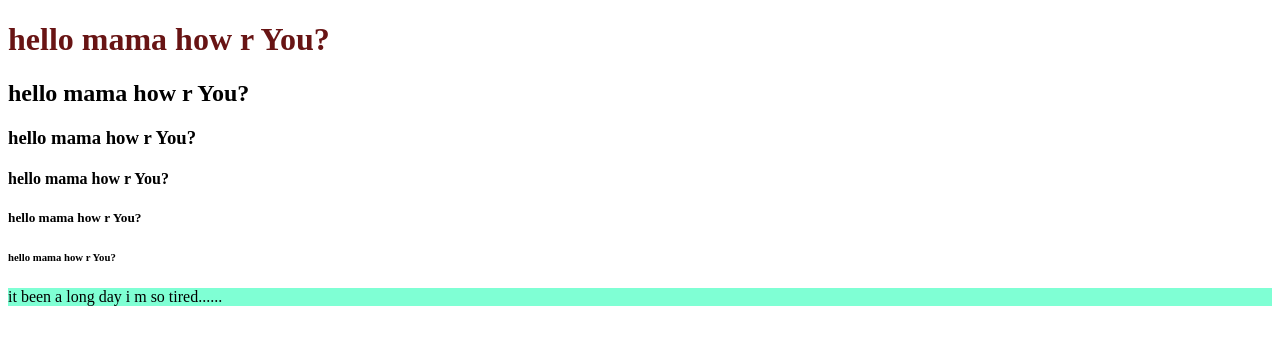
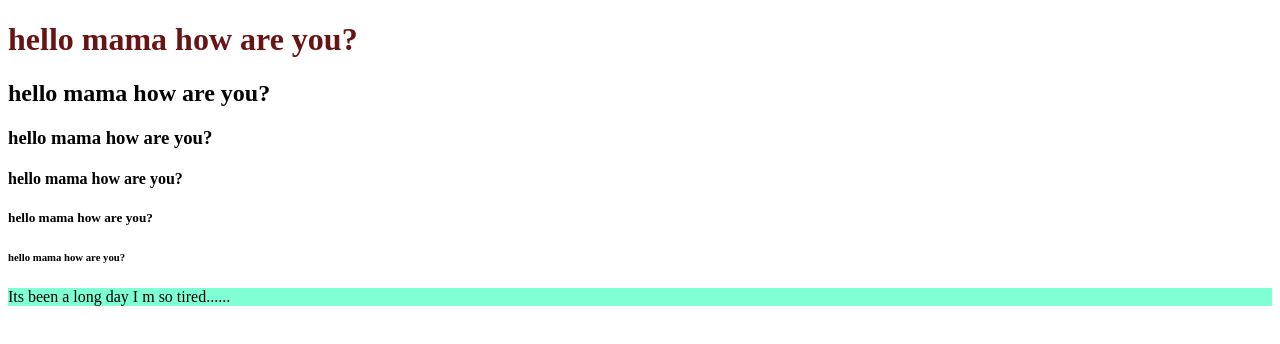
Before and after one commit to RAZYANIK/My-second-repo, a plain HTML site: page index.html in a window 1280 px wide. Drawn offline with Linux system fonts and the light colour scheme.

Commit message:
correct html

```diff
--- a/index.html
+++ b/index.html
@@ -8,12 +8,12 @@
     <link rel="stylesheet" href="style.css">
 </head>
 <body>
-    <h1>hello mama how r You?</h1>
-    <h2>hello mama how r You?</h2>
-    <h3>hello mama how r You?</h3>
-    <h4>hello mama how r You?</h4>
-    <h5>hello mama how r You?</h5>
-    <h6>hello mama how r You?</h6>
-    <p>it been a long day i m so tired......</p>
+    <h1>hello mama how are you?</h1>
+    <h2>hello mama how are you?</h2>
+    <h3>hello mama how are you?</h3>
+    <h4>hello mama how are you?</h4>
+    <h5>hello mama how are you?</h5>
+    <h6>hello mama how are you?</h6>
+    <p>Its been a long day I m so tired......</p>
 </body>
 </html>
```
